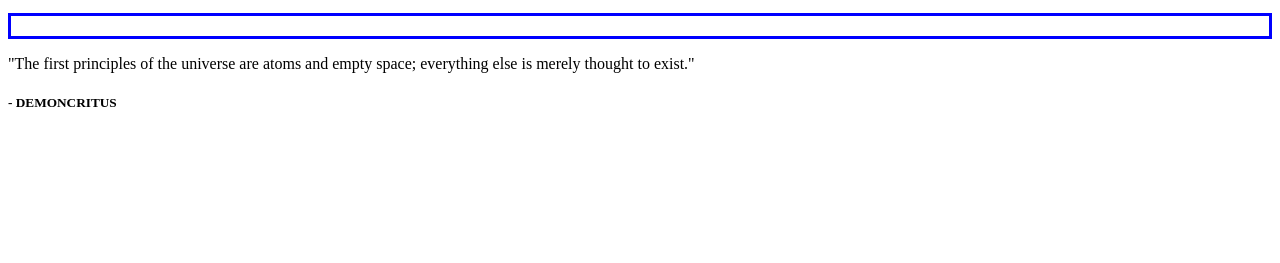
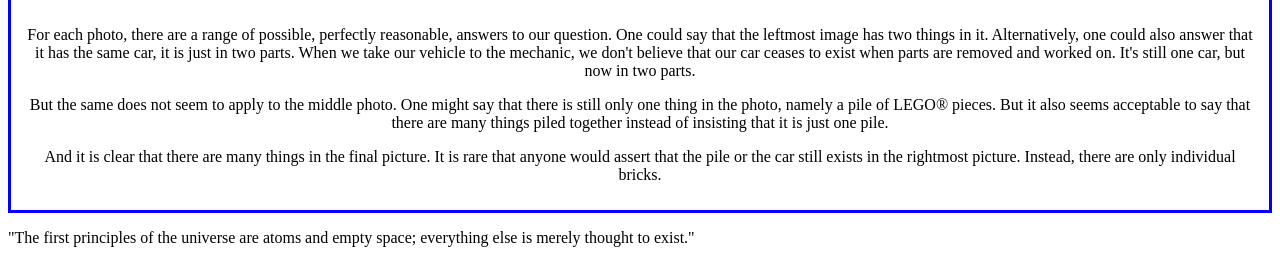
Before and after one commit to LaunchCodeAllhubs/js-assignment-4-html-me-something-SocraticProf, a website: page index.html in a window 1280 px wide. Shown: the part 1187-1450 px from the top of the page. Before the commit the page ends 1320 px from the top, so only its background shows below. Drawn offline with Linux system fonts and the light colour scheme.

Commit message:
added paragraphs for each photo

```diff
--- a/index.html
+++ b/index.html
@@ -61,9 +61,15 @@
             <img src="./Images/Lego-Pile.jpg" alt="A pile a LEGO pieces on a black background.">
             <img src="./Images/Lego-Scattered.jpg" alt="LEGO pieces scattered across a black background.">
          </div>
-         <div>
-            <p class="text">
-
+         <div class="text">
+            <p>
+              For each photo, there are a range of possible, perfectly reasonable, answers to our question. One could say that the leftmost image has two things in it. Alternatively, one could also answer that it has the same car, it is just in two parts. When we take our vehicle to the mechanic, we don't believe that our car ceases to exist when parts are removed and worked on. It's still one car, but now in two parts.
+            </p>
+            <p>
+               But the same does not seem to apply to the middle photo. One might say that there is still only one thing in the photo, namely a pile of LEGO&reg; pieces. But it also seems acceptable to say that there are many things piled together instead of insisting that it is just one pile.
+            </p>
+            <p>
+               And it is clear that there are many things in the final picture. It is rare that anyone would assert that the pile or the car still exists in the rightmost picture. Instead, there are only individual bricks.
             </p>
          </div>
          <article id="quote">
```
